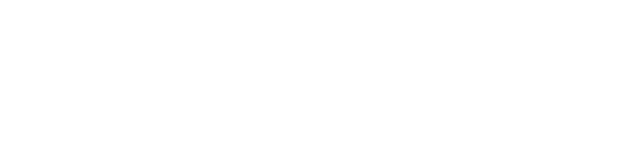
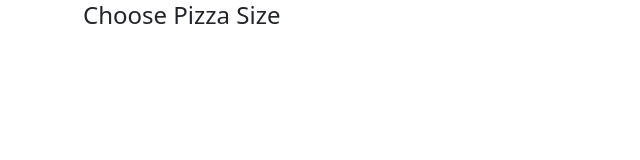
Before and after one commit to DKorir/Glacier-Pizza, a plain HTML site: page index.html in a window 1280 px wide. Shown: the whole page, without its empty margins (0-640 px from the left). Drawn offline with nearby package versions, Linux system fonts and the light colour scheme.

Commit message:
initial commit class container table shopping  cart

```diff
--- a/index.html
+++ b/index.html
@@ -9,6 +9,18 @@
     <script src="https://cdn.jsdelivr.net/npm/bootstrap@5.1.3/dist/js/bootstrap.bundle.min.js" integrity="sha384-ka7Sk0Gln4gmtz2MlQnikT1wXgYsOg+OMhuP+IlRH9sENBO0LRn5q+8nbTov4+1p" crossorigin="anonymous"></script>
 </head>
 <body>
+    <div class="container">
+        <table  width="40%">
+            <thead>
+                <tr>
+                    <td>
+                        <h4>Choose Pizza Size</h4>
+                    </td>
+                </tr>
+            </thead>
+
+        </table>
+    </div>
 
 </body>
 </html>
```
